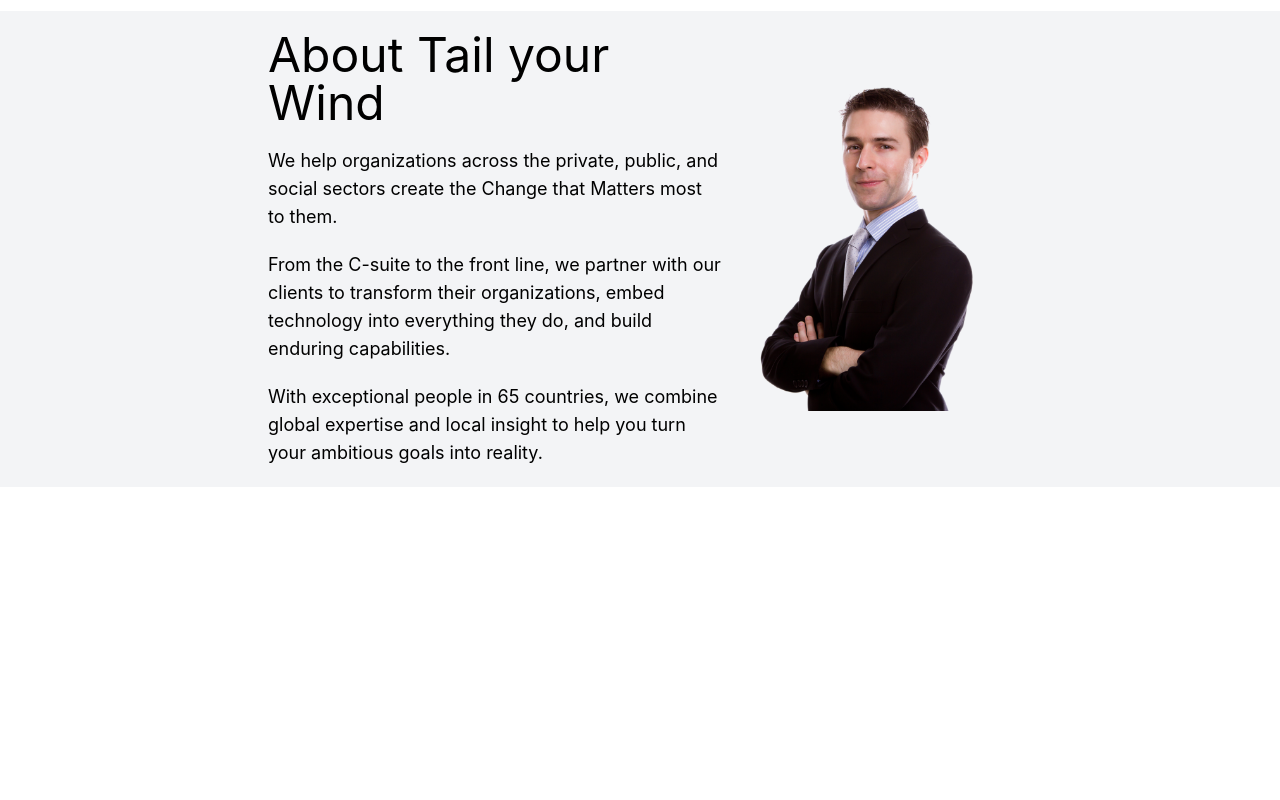
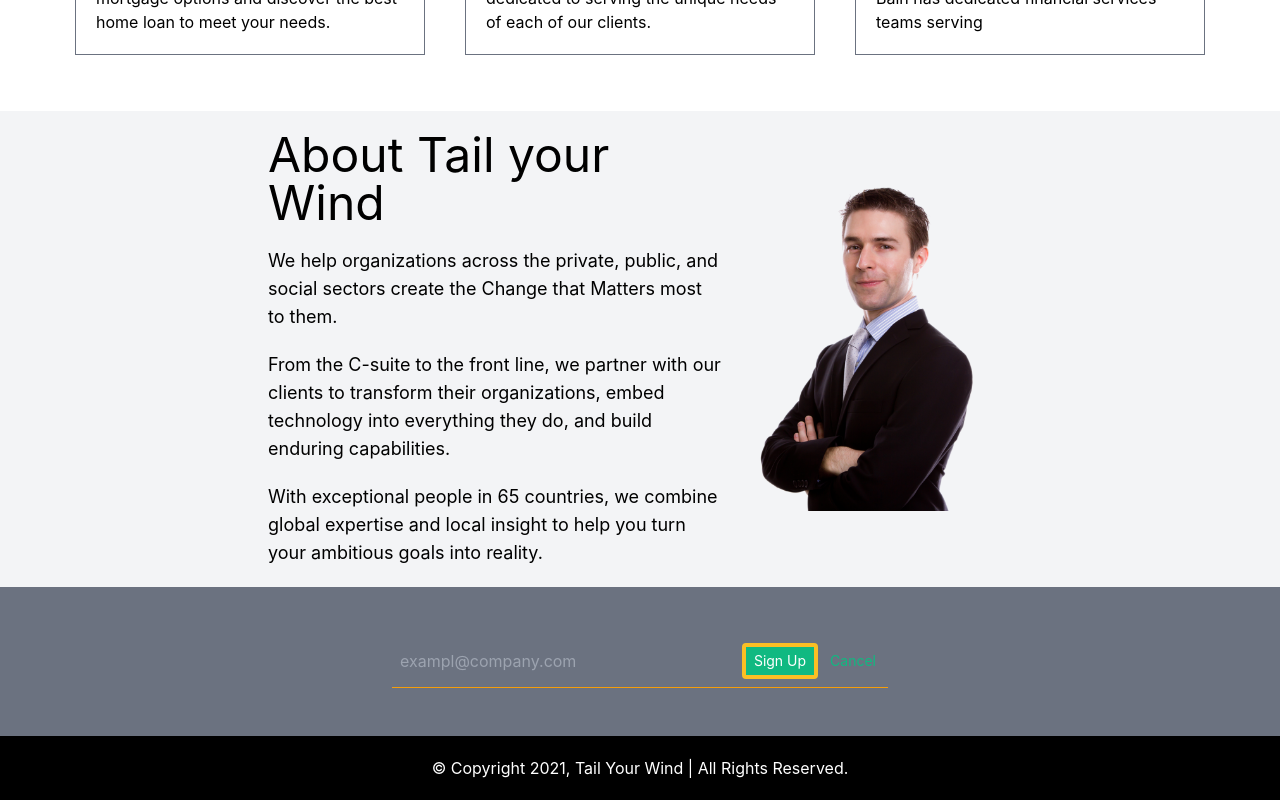
Before and after one commit to SharifulPradhan/tail-your-wind, a React (Create React App) app: page / in a window 1280 px wide. Shown: the part 833-1633 px from the top of the page. Before the commit the page ends 1320 px from the top, so only its background shows below. Built offline with nearby package versions, Linux system fonts and the light colour scheme.

Commit message:
final Update

```diff
--- a/src/App.js
+++ b/src/App.js
@@ -3,6 +3,8 @@
 import HeroSection from './containers/HeroSection';
 import Services from './containers/Services';
 import Aboutus from './containers/Aboutus';
+import Contact from './containers/Contact';
+import Footer from './containers/Footer';
 
 function App() {
   return (
@@ -11,6 +13,8 @@
     <HeroSection />
     <Services />
     <Aboutus />
+    <Contact />
+    <Footer />
     </>
   );
 }
--- a/src/containers/Aboutus.js
+++ b/src/containers/Aboutus.js
@@ -6,7 +6,7 @@
     <section className='bg-gray-100 flex flex-col justify-center items-center mt-9 p-5'>
       <div className='w-3/5 flex justify-center items-center mobile:flex-col desktop:flex-row'>
         <div>
-          <h1 className='text-5xl'>About Tail your Wind</h1>
+          <h1 className='desktop:text-5xl mobile:text-2xl'>About Tail your Wind</h1>
           <p className='text-lg mt-5'>We help organizations across the private, public, and social sectors create the Change that Matters most to them.</p>
           <p className='text-lg mt-5'>From the C-suite to the front line, we partner with our clients to transform their organizations, embed technology into everything they do, and build enduring capabilities.</p>
           <p className='text-lg mt-5'>With exceptional people in 65 countries, we combine global expertise and local insight to help you turn your ambitious goals into reality.</p>
--- /dev/null
+++ b/src/containers/Contact.js
@@ -0,0 +1,21 @@
+import React from 'react';
+
+const Contact = () => {
+  return (
+    <section className='flex justify-center bg-gray-500 p-5'>
+      <form class="desktop:w-2/5 mt-7 mb-7 mobile:w-full">
+        <div class="flex items-center border-b border-yellow-500 py-2">
+          <input class="appearance-none bg-transparent border-none w-full text-white mr-3 py-1 px-2 leading-tight focus:outline-none" type="email" placeholder="exampl@company.com" aria-label="Email" />
+          <button class="flex-shrink-0 bg-green-500 hover:bg-yellow-400 border-yellow-400 hover:border-green-700 text-sm border-4 text-white hover:text-green-700 py-1 px-2 rounded" type="button">
+            Sign Up
+          </button>
+          <button class="flex-shrink-0 border-transparent border-4 text-green-500 hover:text-yellow-500 text-sm py-1 px-2 rounded" type="button">
+            Cancel
+          </button>
+        </div>
+      </form>
+    </section>
+  );
+};
+
+export default Contact;
--- /dev/null
+++ b/src/containers/Footer.js
@@ -0,0 +1,15 @@
+import React from 'react';
+
+const Footer = () => {
+  return (
+    <footer className='bg-black text-center text-white p-5'>
+
+      <div>
+        <h1>© Copyright 2021, Tail Your Wind | All Rights Reserved. </h1>
+      </div>
+
+    </footer>
+  );
+};
+
+export default Footer;
--- a/src/containers/HeroSection.js
+++ b/src/containers/HeroSection.js
@@ -2,10 +2,13 @@
 
 const HeroSection = () => {
   return (
-    <div style={{ height: "450px" }} className='bg-gray-400 flex flex-col justify-center items-center container-sm'>
+    <div style={{ height: "550px" }} className='bg-gray-400 flex flex-col justify-center items-center container-sm'>
       <div className="w-3/5">
         <h1 className="text-4xl">The new standard in wealth management </h1>
         <p className="font-mono mt-4">We deliver independent advice and thoughtfully designed wealth management solutions, free from the conflicts at many financial institutions. Our senior investment and planning professionals take the time to get to know you – to know your family, your business and your other interests – and to invest and plan for your future, on your terms</p>
+        <button class="flex-shrink-0 bg-green-500 hover:bg-yellow-400 border-yellow-400 hover:border-green-700 text-sm border-4 text-white hover:text-green-700 py-1 px-2 rounded" type="button">
+          Explore About Us More
+        </button>
       </div>
     </div>
   );
```
